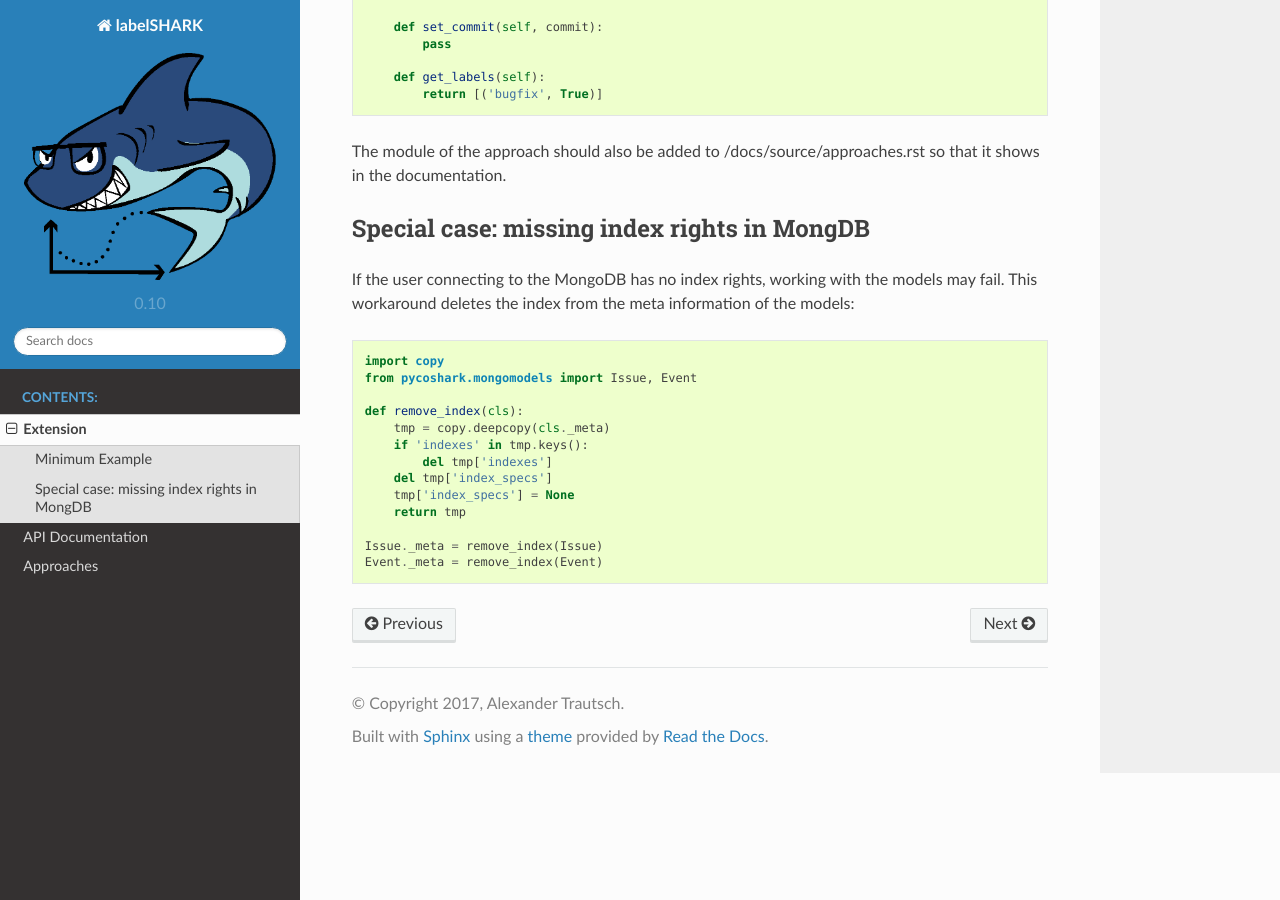
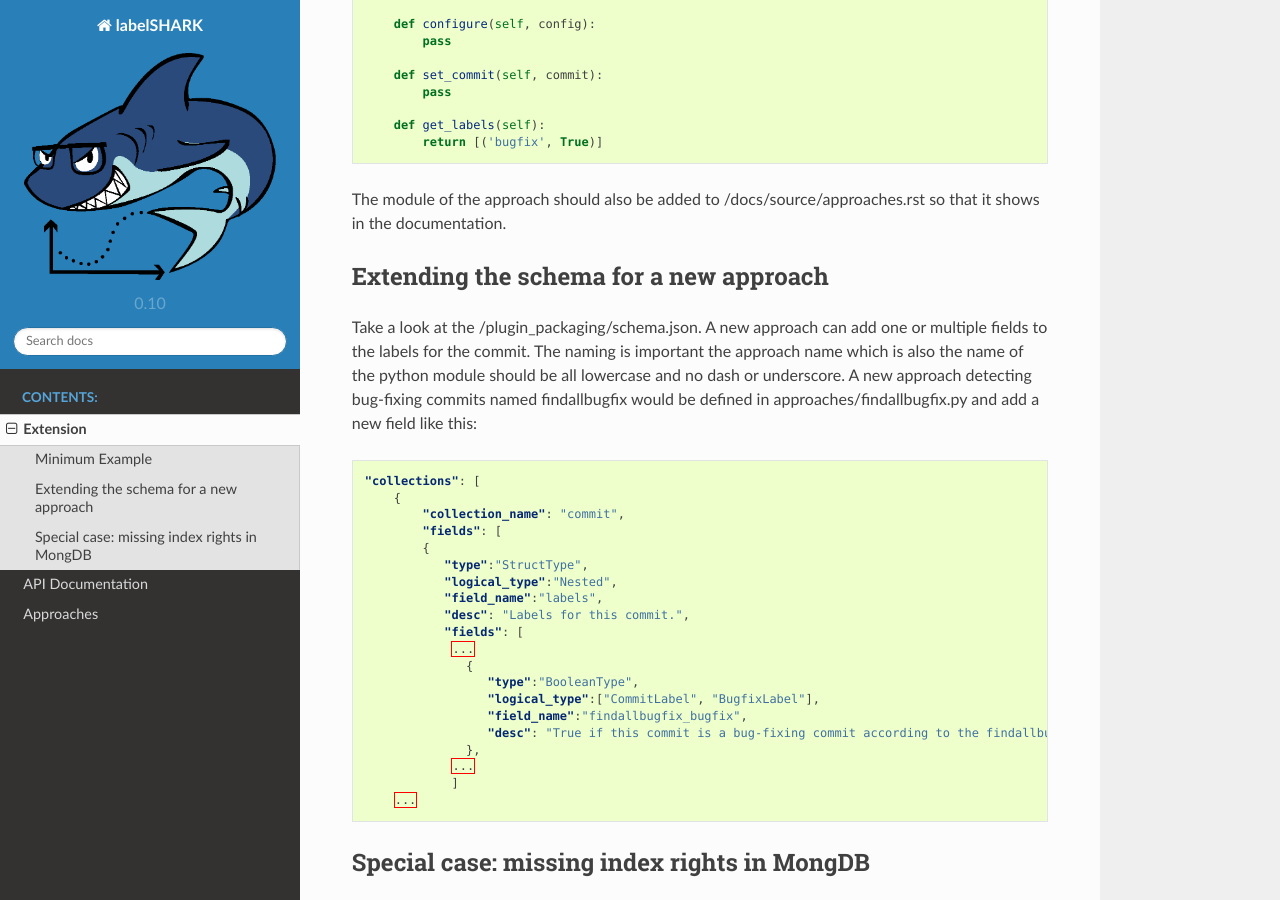
Before and after one commit to smartshark/labelSHARK, a Sphinx documentation site: the page built from docs/source/extension.rst, in a window 1280 px wide and 900 px high, scrolled down 981 px. Built offline with Sphinx 7.4.7 and the Read the Docs theme 2.0.0, drawn with Linux system fonts in a browser that asks for light colours; some of the changed text lies outside the part shown.

Commit message:
added functionality to save labels and issuelinks to mongodb, extended schema and documentation

```diff
--- a/docs/source/extension.rst
+++ b/docs/source/extension.rst
@@ -3,12 +3,14 @@ Extension
 
 Each approach is implemented in a python module in the approaches folder.
 It must inherit from :class:`~labelSHARK.core.BaseLabelApproach` and must implement configure and get_labels functions.
-It should also include the @LabelSHARK.approach decorator that registers the class with *labelSHARK*.
+It must also include the @LabelSHARK.approach decorator that registers the class with *labelSHARK*.
 
 The configure function is called with a config dict which includes a list of :class:`pycoshark:pycoshark.mongomodels.IssueSystem` under the key **its**.
 
 The set_commit function is called with a :class:`pycoshark:pycoshark.mongomodels.Commit`.
 After that the get_labels function is called to request the labels for the commit.
+
+Each approach must also extend the schema for the labelSHARK plugin.
 
 
 Minimum Example
@@ -50,6 +52,38 @@ The get_labels method returns a list of tuples which get prefixed by the name of
 The module of the approach should also be added to /docs/source/approaches.rst so that it shows in the documentation.
 
 
+Extending the schema for a new approach
+---------------------------------------
+
+Take a look at the /plugin_packaging/schema.json. A new approach can add one or multiple fields to the labels for the commit.
+The naming is important the approach name which is also the name of the python module should be all lowercase and no dash or underscore.
+A new approach detecting bug-fixing commits named findallbugfix would be defined in approaches/findallbugfix.py and add a new field like this:
+
+.. code:: json
+
+    "collections": [
+        {
+            "collection_name": "commit",
+            "fields": [
+            {
+               "type":"StructType",
+               "logical_type":"Nested",
+               "field_name":"labels",
+               "desc": "Labels for this commit.",
+               "fields": [
+                ...
+                  {
+                     "type":"BooleanType",
+                     "logical_type":["CommitLabel", "BugfixLabel"],
+                     "field_name":"findallbugfix_bugfix",
+                     "desc": "True if this commit is a bug-fixing commit according to the findallbugfix approach, see https://smartshark.github.io/labelSHARK/approaches.html"
+                  },
+                ...
+                ]
+        ...
+
+
+
 Special case: missing index rights in MongDB
 --------------------------------------------
 
--- a/requirements.txt
+++ b/requirements.txt
@@ -1,2 +1,2 @@
 pymongo
-git+https://github.com/smartshark/pycoSHARK.git@1.0.6#egg=pycoshark-1.0.6
+git+https://github.com/smartshark/pycoSHARK.git@1.0.8#egg=pycoshark-1.0.8
--- a/setup.py
+++ b/setup.py
@@ -12,8 +12,8 @@ setup(
     name='labelSHARK',
     version='0.1.0',
     description='Commit labeling for smartSHARK.',
-    install_requires=['mongoengine', 'pymongo', 'pycoshark>=1.0.7'],
-    dependency_links=['git+https://github.com/smartshark/pycoSHARK.git@1.0.7#egg=pycoshark-1.0.7'],
+    install_requires=['mongoengine', 'pymongo', 'pycoshark>=1.0.8'],
+    dependency_links=['git+https://github.com/smartshark/pycoSHARK.git@1.0.8#egg=pycoshark-1.0.8'],
     author='atrautsch',
     author_email='alexander.trautsch@cs.uni-goettingen.de',
     url='https://github.com/smartshark/lableSHARK',
```
Also changed, not shown: 2 other files.
